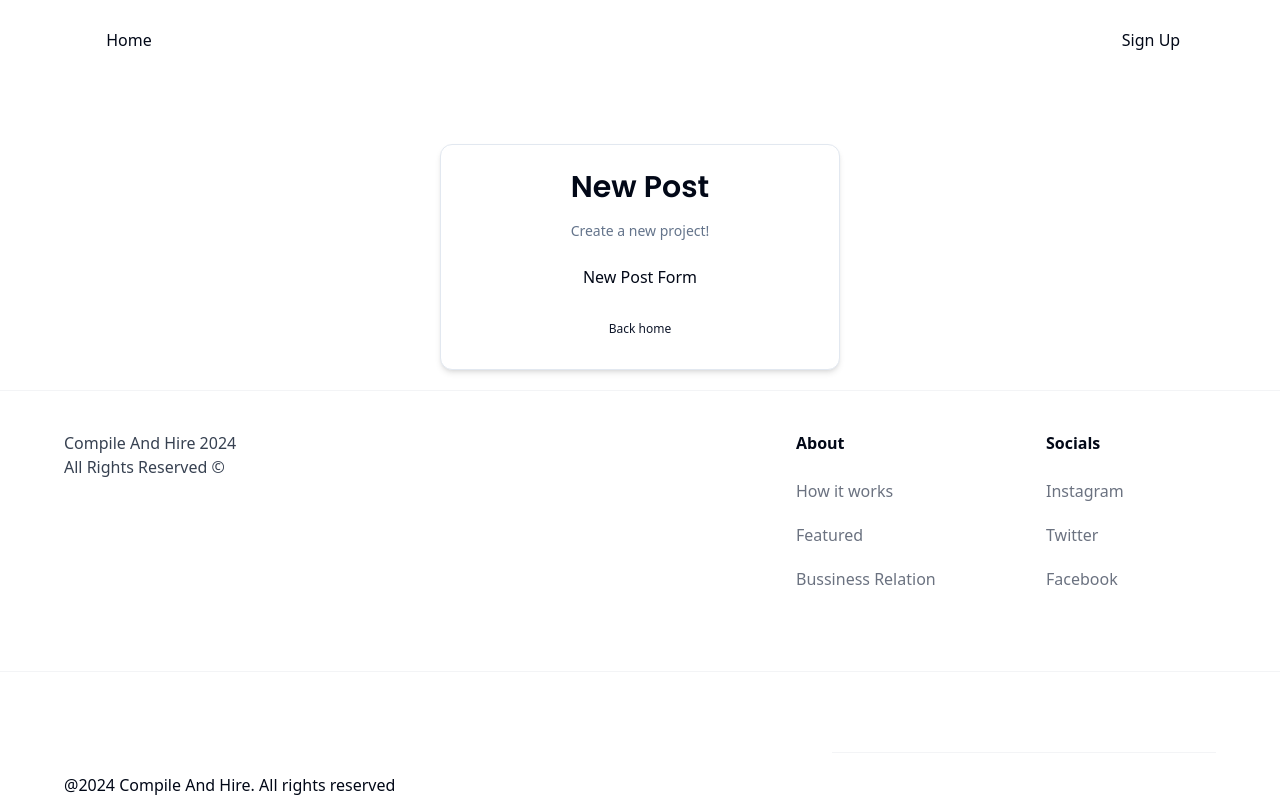
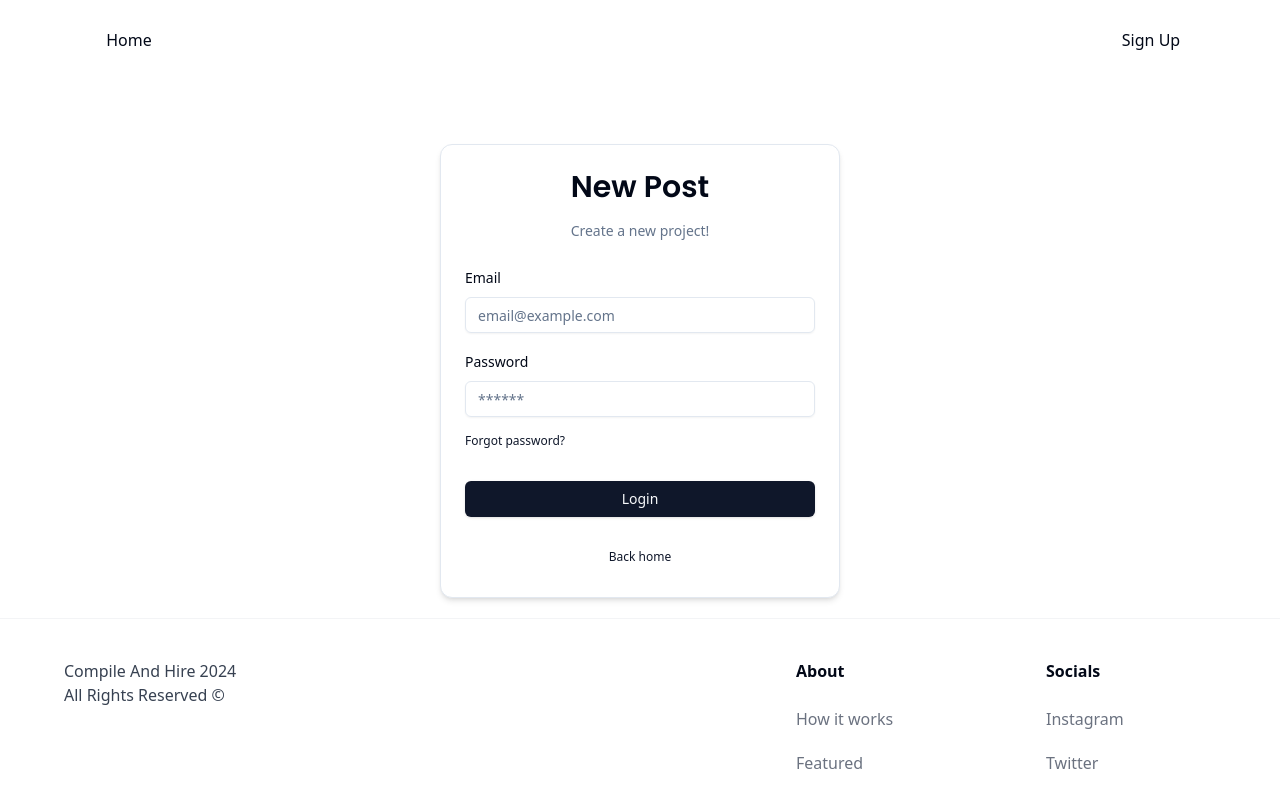
Before and after one commit to thomasbulll/Compile-And-Hire, a Next.js app: page /new-post in a window 1280 px wide. Shown: the top 797 px of the page. Built offline with nearby package versions, Linux system fonts and the light colour scheme; no server answers.

Commit message:
Add posts to prisma

```diff
--- a/components/posts/new-post-form.tsx
+++ b/components/posts/new-post-form.tsx
@@ -1,41 +1,68 @@
 "use client";
 
+import { useState, useTransition } from "react";
+import * as zod from "zod";
+import { LoginSchema } from "@/schemas";
 import { CardWrapper } from "@/components/auth/card-wrapper";
-import { newVerification } from "@/actions/new-verification";
+import {useForm} from "react-hook-form";
+import { useSearchParams } from "next/navigation";
+import Link from "next/link";
+
+import { zodResolver} from "@hookform/resolvers/zod";
+import {
+    Form,
+    FormControl,
+    FormField,
+    FormItem,
+    FormLabel,
+    FormMessage,
+  } from "@/components/ui/form";
+import { Input } from "@/components/ui/input";
+import { Button } from '@/components/ui/button';
 import { FormError } from "@/components/form-error";
 import { FormSuccess } from "@/components/form-success";
-
-import { useSearchParams } from "next/navigation";
-import { useCallback, useEffect, useState } from "react";
+import { login } from "@/actions/login";
 
 export const NewPostForm = () => {
+    const searchParams = useSearchParams();
+    const callbackUrl = searchParams.get("callbackUrl");
+    const urlError = searchParams.get("error") === "OAuthAccountNotLinked"
+        ? "Email already in use with other provider"
+        : "";
 
-    const [error, setError] = useState<string | undefined>();
-    const [success, setSuccess] = useState<string | undefined>();
+    const form = useForm<zod.infer<typeof LoginSchema>>({
+        resolver: zodResolver(LoginSchema),
+        defaultValues: {
+            email: "",
+            password: "",
+        }
+    })
 
-    const searchParams = useSearchParams();
+    const [error, setError] = useState<string | undefined>("");
+    const [success, setSuccess] = useState<string | undefined>("");
+    const [isPending, startTransition] = useTransition();
+    const [showTwoFactor, setShowTwoFactor] = useState(false);
 
-    const token = searchParams.get("token")
+    const onSubmit = (values: zod.infer<typeof LoginSchema>) => {
+        setError("");
+        setSuccess("");
 
-    const onSubmit = useCallback(() => {
-        if (success || error) return;
-
-        if (token) {
-            newVerification(token).then((data) => {
-                setSuccess(data.success)
-                setError(data.error)
-            })
-            .catch(() => {
-                setError("Something went wrong.")
-            });
-        }else{
-            setError("Missing Token")
-        }
-    }, [token, success, error]);
-
-    useEffect(() => {
-        onSubmit();
-    }, [onSubmit])
+        startTransition(() => {
+            login(values, callbackUrl).then((data) => {
+                if (data?.error) {
+                    form.reset();
+                    setError(data?.error);
+                }
+                if (data?.success) {
+                    form.reset();
+                    setSuccess(data?.success);
+                }
+                if (data?.twoFactor) {
+                    setShowTwoFactor(true);
+                }
+            }).catch(() => setError("Something went wrong."))
+        });
+    }
 
     return (
         <CardWrapper
@@ -43,9 +70,69 @@
         headerTitle="New Post"
         backButtonHref="/"
         backButtonLabel="Back home">
-            <div className="flex items-center w-full justify-center">
-                <h1>New Post Form</h1>
-            </div>
+            <Form {...form}>
+                <form
+                onSubmit={form.handleSubmit(onSubmit)}
+                className="space-y-6">
+                    <div className="space-y-4">
+                            <FormField
+                            control={form.control}
+                            name="email"
+                            render={({ field }) => (
+                                <FormItem>
+                                    <FormLabel>Email</FormLabel>
+                                    <FormControl>
+                                        <Input
+                                        {...field}
+                                        disabled={isPending}
+                                        placeholder="email@example.com"
+                                        type="email"
+                                        />
+                                    </FormControl>
+                                    <FormMessage/>
+                                </FormItem>
+                            )}
+                            />
+                            <FormField
+                            control={form.control}
+                            name="password"
+                            render={({ field }) => (
+                                <FormItem>
+                                    <FormLabel>Password</FormLabel>
+                                    <FormControl>
+                                        <Input
+                                        {...field}
+                                        disabled={isPending}
+                                        placeholder="******"
+                                        type="password"
+                                        />
+                                    </FormControl>
+                                    <Button
+                                    size="sm"
+                                    variant="link"
+                                    asChild
+                                    className="px-0 font-normal"
+                                    >
+                                        <Link href="/auth/reset">
+                                            Forgot password?
+                                        </Link>
+                                    </Button>
+                                    <FormMessage/>
+                                </FormItem>
+                            )}
+                            />
+                    </div>
+                    <FormError message={error || urlError} />
+                    <FormSuccess message={success} />
+                    <Button
+                        disabled={isPending}
+                        type="submit"
+                        className="w-full">
+                        {showTwoFactor ? "Confirm": "Login"}
+                    </Button>
+
+                </form>
+            </Form>
         </CardWrapper>
     )
 }
```
Also changed, not shown: 1 other file (tests, documents, lock files or other folders).
